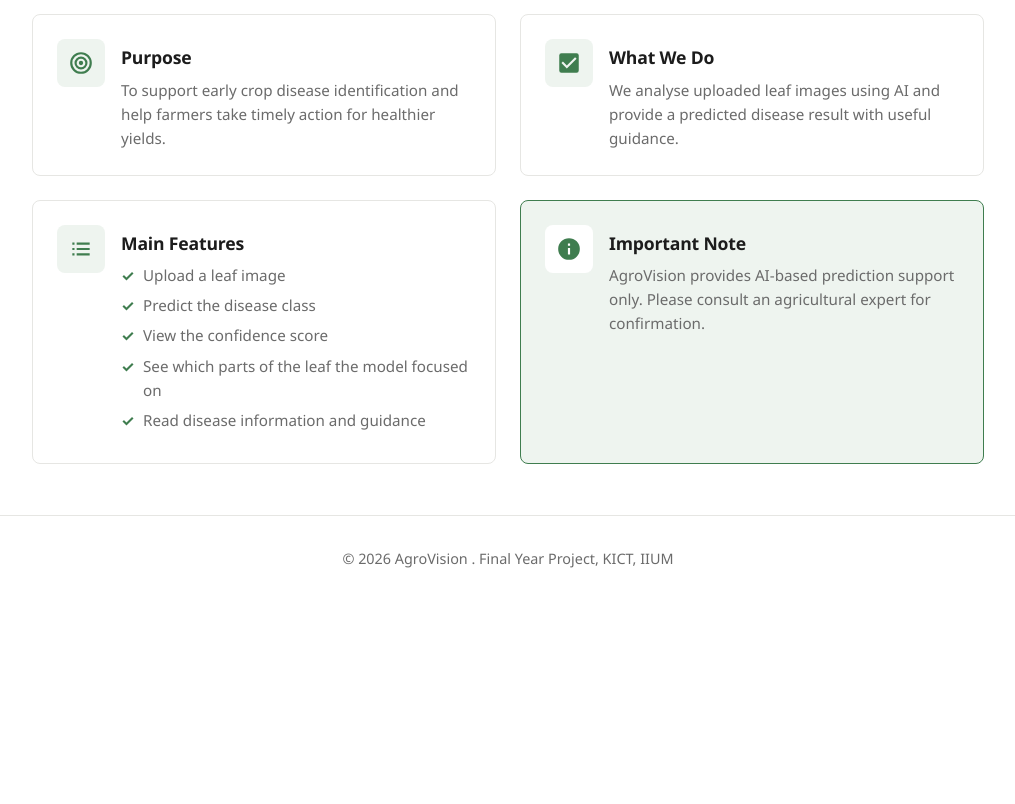
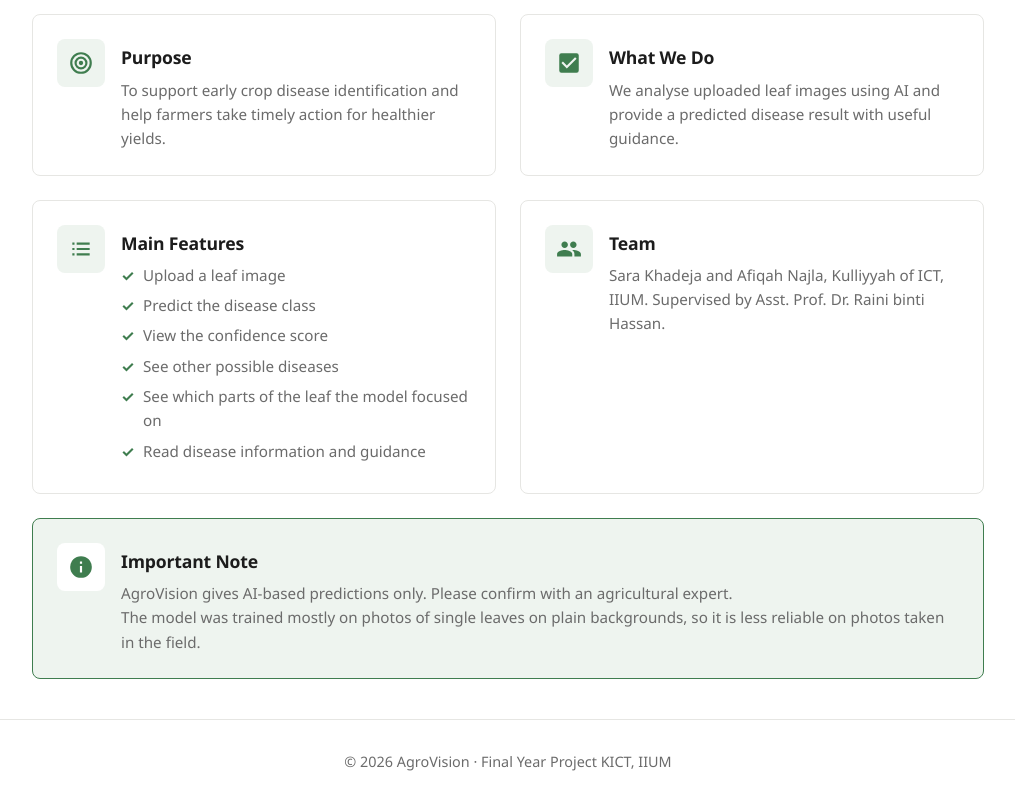
Before and after one commit to srkhdj44/agrovision, a Flask app: page /about in a window 1280 px wide. Shown: the part 200-1004 px from the top of the page, without its empty margins (132-1147 px from the left). Before the commit the page ends 768 px from the top, so only its background shows below. Run offline with Flask 3, Linux system fonts and the light colour scheme.

Commit message:
Update About and How It Works content, fix About on phones

```diff
--- a/static/css/style.css
+++ b/static/css/style.css
@@ -845,25 +845,13 @@ button:focus-visible {
     }
 }
 
-.feature h3 {
-    font-size: 1rem;
-    font-weight: 600;
-    margin: 0 0 6px;
+/* ---------- About ---------- */
+.about-note {
+    grid-column: 1 / -1;
 }
 
-.feature p {
-    margin: 0;
-    color: var(--muted);
-    font-size: 0.95rem;
+@media (max-width: 600px) {
+    .about-grid {
+        grid-template-columns: 1fr;
+    }
 }
-
-.crops {
-    color: var(--muted);
-    font-size: 0.95rem;
-    margin: 0 0 32px;
-}
-
-.crops strong {
-    color: var(--text);
-    font-weight: 600;
-}
--- a/templates/about.html
+++ b/templates/about.html
@@ -39,9 +39,20 @@
                 <li>Upload a leaf image</li>
                 <li>Predict the disease class</li>
                 <li>View the confidence score</li>
+                <li>See other possible diseases</li>
                 <li>See which parts of the leaf the model focused on</li>
                 <li>Read disease information and guidance</li>
             </ul>
+        </div>
+
+        <div class="feature-card">
+            <div class="feature-icon">
+                <svg viewBox="0 0 24 24" width="26" height="26" aria-hidden="true">
+                    <path fill="currentColor" d="M16 11c1.66 0 2.99-1.34 2.99-3S17.66 5 16 5c-1.66 0-3 1.34-3 3s1.34 3 3 3zm-8 0c1.66 0 2.99-1.34 2.99-3S9.66 5 8 5C6.34 5 5 6.34 5 8s1.34 3 3 3zm0 2c-2.33 0-7 1.17-7 3.5V19h14v-2.5c0-2.33-4.67-3.5-7-3.5zm8 0c-.29 0-.62.02-.97.05 1.16.84 1.97 1.97 1.97 3.45V19h6v-2.5c0-2.33-4.67-3.5-7-3.5z"/>
+                </svg>
+            </div>
+            <h3>Team</h3>
+            <p>Sara Khadeja and Afiqah Najla, Kulliyyah of ICT, IIUM. Supervised by Asst. Prof. Dr. Raini binti Hassan.</p>
         </div>
 
         <div class="feature-card about-note">
@@ -52,7 +63,8 @@
             </div>
 
             <h3>Important Note</h3>
-            <p>AgroVision provides AI-based prediction support only. Please consult an agricultural expert for confirmation.</p>
+            <p>AgroVision gives AI-based predictions only. Please confirm with an agricultural expert.</p>
+            <p>The model was trained mostly on photos of single leaves on plain backgrounds, so it is less reliable on photos taken in the field.</p>
         </div>
     </div>
 </section>
--- a/templates/base.html
+++ b/templates/base.html
@@ -26,7 +26,7 @@
     </main>
 
     <footer class="footer">
-        <p>&copy; 2026 AgroVision . Final Year Project, KICT, IIUM</p>
+        <p>&copy; 2026 AgroVision &middot; Final Year Project KICT, IIUM</p>
     </footer>
 
     {% block scripts %}{% endblock %}
```
Also changed, not shown: templates/how_it_works.html (+10 -11 lines).
